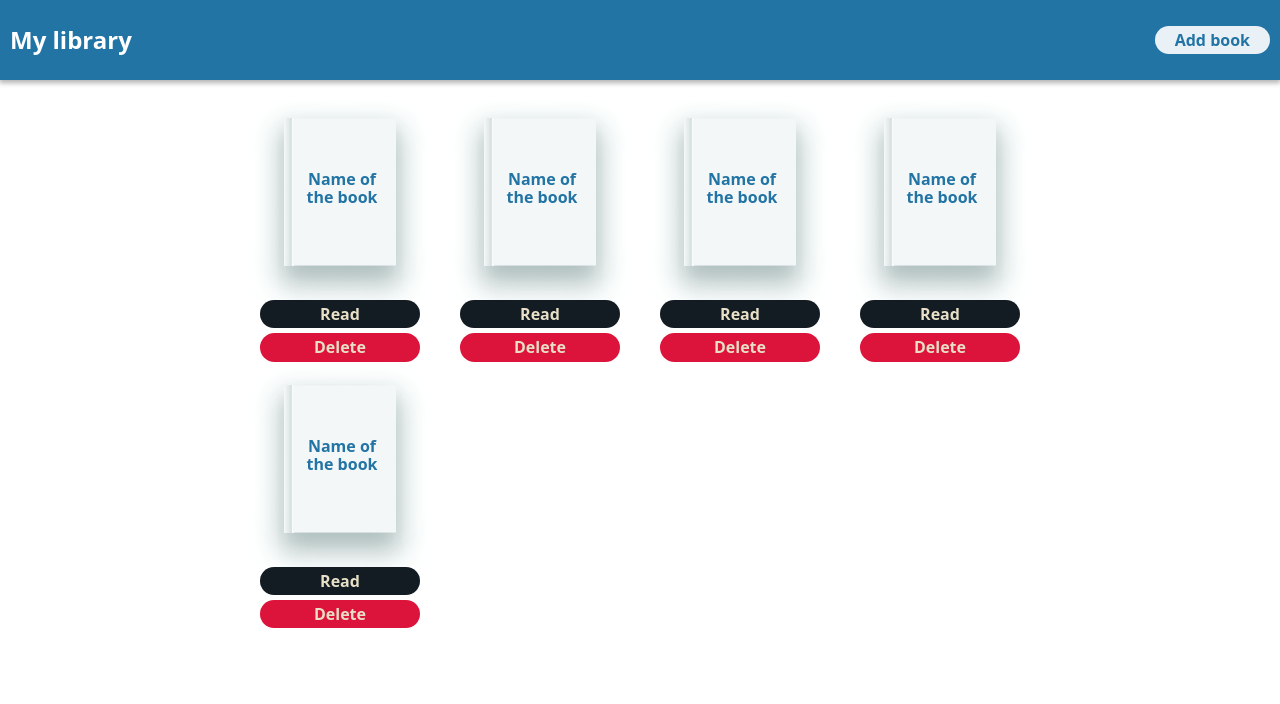
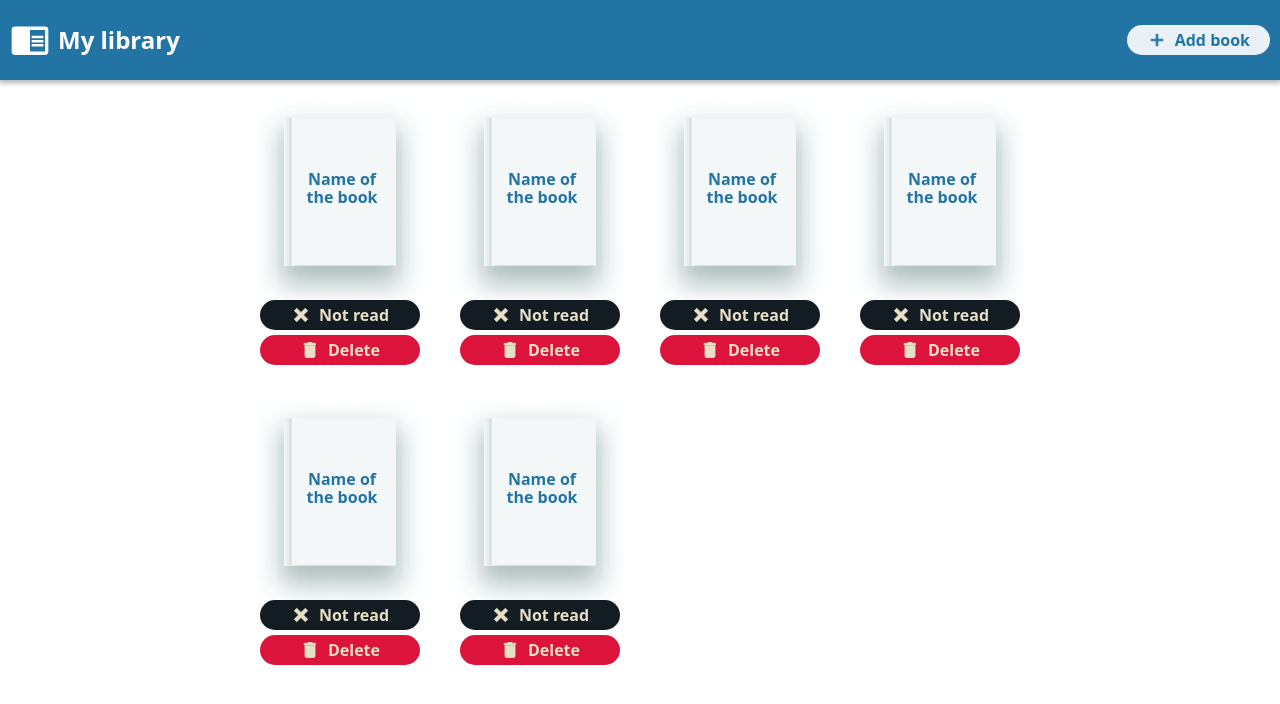
Before and after one commit to seralv/libary-project, a plain HTML site: page index.html in a window 1280 px wide. Drawn offline with Linux system fonts and the light colour scheme.

Commit message:
Frontend without forms

```diff
--- a/css/style.css
+++ b/css/style.css
@@ -1,16 +1,31 @@
 @import url("https://fonts.googleapis.com/css2?family=Montserrat:ital,wght@0,100..900;1,100..900&display=swap");
 
 :root {
-  --ucla-blue: #2274a5ff;
-  --pearl: #e7dfc6ff;
-  --alice-blue: #e9f1f7ff;
-  --rich-black: #131b23ff;
-  --cinereous: #816c61ff;
+  --ucla-blue: #2274a5;
+  --pearl: #e7dfc6;
+  --alice-blue: #e9f1f7;
+  --rich-black: #131b23;
+  --cinereous: #816c61;
 }
 
 html {
   font-family: "Montserrat", serif;
   background-color: #fff;
+}
+
+button {
+  display: flex;
+  justify-content: center;
+  align-items: center;
+  font-weight: 600;
+  border-radius: 50px;
+  border: none;
+  padding: 5px 20px;
+}
+
+svg {
+  width: 20px;
+  margin-right: 8px;
 }
 
 .container {
@@ -22,6 +37,12 @@ html {
     padding: 10px;
     margin-bottom: 20px;
     box-shadow: 0px 2px 5px 1px rgba(0, 0, 0, 0.3);
+    .logo {
+      display: flex;
+    }
+    .isotype {
+      width: 40px;
+    }
     h1 {
       color: #fff;
       font-weight: 900;
@@ -30,10 +51,6 @@ html {
     button {
       background-color: var(--alice-blue);
       color: var(--ucla-blue);
-      font-weight: 600;
-      border-radius: 50px;
-      border: none;
-      padding: 5px 20px;
     }
   }
   .books {
@@ -44,14 +61,12 @@ html {
       display: flex;
       flex-direction: column;
       .cover {
-        background-color: darkseagreen;
         background-image: url("/images/whiteBook.png");
         background-repeat: no-repeat;
         height: 200px;
         display: flex;
         justify-content: center;
         text-align: center;
-        /* align-items: center; */
         padding: 70px 57px 0 61px;
         span {
           font-weight: 800;
@@ -61,12 +76,8 @@ html {
       .buttons {
         display: flex;
         flex-direction: column;
-        padding: 0 20px;
+        padding: 0 20px 30px;
         button {
-          font-weight: 600;
-          border-radius: 50px;
-          border: none;
-          padding: 5px 20px;
           margin-bottom: 5px;
         }
         .read {
--- a/index.html
+++ b/index.html
@@ -7,16 +7,34 @@
     <link href="css/style.css" rel="stylesheet" />
     <link href="css/modern-normalize.css" rel="stylesheet" />
     <link rel="icon" type="image/x-icon" href="images/favicon.ico" />
-    <link
-      href="https://cdn.jsdelivr.net/npm/@mdi/font@7.4.47/css/materialdesignicons.min.css"
-    />
   </head>
   <body>
     <div class="container">
       <header>
-        <h1>My library</h1>
+        <div class="logo">
+          <svg
+            xmlns="http://www.w3.org/2000/svg"
+            viewBox="0 0 24 24"
+            class="isotype"
+          >
+            <title>book-open</title>
+            <path
+              d="M13,12H20V13.5H13M13,9.5H20V11H13M13,14.5H20V16H13M21,4H3A2,2 0 0,0 1,6V19A2,2 0 0,0 3,21H21A2,2 0 0,0 23,19V6A2,2 0 0,0 21,4M21,19H12V6H21"
+              stroke="none"
+              fill="#fff"
+            />
+          </svg>
+          <h1>My library</h1>
+        </div>
         <button type="button">
-          <span class="mdi mdi-plus"></span>
+          <svg xmlns="http://www.w3.org/2000/svg" viewBox="0 0 24 24">
+            <title>plus</title>
+            <path
+              d="M19,13H13V19H11V13H5V11H11V5H13V11H19V13Z"
+              stroke="#2274a5"
+              fill="#2274a5"
+            />
+          </svg>
           Add book
         </button>
       </header>
@@ -26,8 +44,28 @@
             <span>Name of the book</span>
           </div>
           <div class="buttons">
-            <button type="button" class="read">Read</button>
-            <button type="button" class="delete">Delete</button>
+            <button type="button" class="read">
+              <svg xmlns="http://www.w3.org/2000/svg" viewBox="0 0 24 24">
+                <title>close-thick</title>
+                <path
+                  d="M20 6.91L17.09 4L12 9.09L6.91 4L4 6.91L9.09 12L4 17.09L6.91 20L12 14.91L17.09 20L20 17.09L14.91 12L20 6.91Z"
+                  stroke="#e7dfc6"
+                  fill="#e7dfc6"
+                />
+              </svg>
+              Not read
+            </button>
+            <button type="button" class="delete">
+              <svg xmlns="http://www.w3.org/2000/svg" viewBox="0 0 24 24">
+                <title>delete</title>
+                <path
+                  d="M19,4H15.5L14.5,3H9.5L8.5,4H5V6H19M6,19A2,2 0 0,0 8,21H16A2,2 0 0,0 18,19V7H6V19Z"
+                  stroke="#e7dfc6"
+                  fill="#e7dfc6"
+                />
+              </svg>
+              Delete
+            </button>
           </div>
         </div>
         <div class="book">
@@ -35,8 +73,28 @@
             <span>Name of the book</span>
           </div>
           <div class="buttons">
-            <button type="button" class="read">Read</button>
-            <button type="button" class="delete">Delete</button>
+            <button type="button" class="read">
+              <svg xmlns="http://www.w3.org/2000/svg" viewBox="0 0 24 24">
+                <title>close-thick</title>
+                <path
+                  d="M20 6.91L17.09 4L12 9.09L6.91 4L4 6.91L9.09 12L4 17.09L6.91 20L12 14.91L17.09 20L20 17.09L14.91 12L20 6.91Z"
+                  stroke="#e7dfc6"
+                  fill="#e7dfc6"
+                />
+              </svg>
+              Not read
+            </button>
+            <button type="button" class="delete">
+              <svg xmlns="http://www.w3.org/2000/svg" viewBox="0 0 24 24">
+                <title>delete</title>
+                <path
+                  d="M19,4H15.5L14.5,3H9.5L8.5,4H5V6H19M6,19A2,2 0 0,0 8,21H16A2,2 0 0,0 18,19V7H6V19Z"
+                  stroke="#e7dfc6"
+                  fill="#e7dfc6"
+                />
+              </svg>
+              Delete
+            </button>
           </div>
         </div>
         <div class="book">
@@ -44,8 +102,28 @@
             <span>Name of the book</span>
           </div>
           <div class="buttons">
-            <button type="button" class="read">Read</button>
-            <button type="button" class="delete">Delete</button>
+            <button type="button" class="read">
+              <svg xmlns="http://www.w3.org/2000/svg" viewBox="0 0 24 24">
+                <title>close-thick</title>
+                <path
+                  d="M20 6.91L17.09 4L12 9.09L6.91 4L4 6.91L9.09 12L4 17.09L6.91 20L12 14.91L17.09 20L20 17.09L14.91 12L20 6.91Z"
+                  stroke="#e7dfc6"
+                  fill="#e7dfc6"
+                />
+              </svg>
+              Not read
+            </button>
+            <button type="button" class="delete">
+              <svg xmlns="http://www.w3.org/2000/svg" viewBox="0 0 24 24">
+                <title>delete</title>
+                <path
+                  d="M19,4H15.5L14.5,3H9.5L8.5,4H5V6H19M6,19A2,2 0 0,0 8,21H16A2,2 0 0,0 18,19V7H6V19Z"
+                  stroke="#e7dfc6"
+                  fill="#e7dfc6"
+                />
+              </svg>
+              Delete
+            </button>
           </div>
         </div>
         <div class="book">
@@ -53,8 +131,28 @@
             <span>Name of the book</span>
           </div>
           <div class="buttons">
-            <button type="button" class="read">Read</button>
-            <button type="button" class="delete">Delete</button>
+            <button type="button" class="read">
+              <svg xmlns="http://www.w3.org/2000/svg" viewBox="0 0 24 24">
+                <title>close-thick</title>
+                <path
+                  d="M20 6.91L17.09 4L12 9.09L6.91 4L4 6.91L9.09 12L4 17.09L6.91 20L12 14.91L17.09 20L20 17.09L14.91 12L20 6.91Z"
+                  stroke="#e7dfc6"
+                  fill="#e7dfc6"
+                />
+              </svg>
+              Not read
+            </button>
+            <button type="button" class="delete">
+              <svg xmlns="http://www.w3.org/2000/svg" viewBox="0 0 24 24">
+                <title>delete</title>
+                <path
+                  d="M19,4H15.5L14.5,3H9.5L8.5,4H5V6H19M6,19A2,2 0 0,0 8,21H16A2,2 0 0,0 18,19V7H6V19Z"
+                  stroke="#e7dfc6"
+                  fill="#e7dfc6"
+                />
+              </svg>
+              Delete
+            </button>
           </div>
         </div>
         <div class="book">
@@ -62,8 +160,57 @@
             <span>Name of the book</span>
           </div>
           <div class="buttons">
-            <button type="button" class="read">Read</button>
-            <button type="button" class="delete">Delete</button>
+            <button type="button" class="read">
+              <svg xmlns="http://www.w3.org/2000/svg" viewBox="0 0 24 24">
+                <title>close-thick</title>
+                <path
+                  d="M20 6.91L17.09 4L12 9.09L6.91 4L4 6.91L9.09 12L4 17.09L6.91 20L12 14.91L17.09 20L20 17.09L14.91 12L20 6.91Z"
+                  stroke="#e7dfc6"
+                  fill="#e7dfc6"
+                />
+              </svg>
+              Not read
+            </button>
+            <button type="button" class="delete">
+              <svg xmlns="http://www.w3.org/2000/svg" viewBox="0 0 24 24">
+                <title>delete</title>
+                <path
+                  d="M19,4H15.5L14.5,3H9.5L8.5,4H5V6H19M6,19A2,2 0 0,0 8,21H16A2,2 0 0,0 18,19V7H6V19Z"
+                  stroke="#e7dfc6"
+                  fill="#e7dfc6"
+                />
+              </svg>
+              Delete
+            </button>
+          </div>
+        </div>
+        <div class="book">
+          <div class="cover">
+            <span>Name of the book</span>
+          </div>
+          <div class="buttons">
+            <button type="button" class="read">
+              <svg xmlns="http://www.w3.org/2000/svg" viewBox="0 0 24 24">
+                <title>close-thick</title>
+                <path
+                  d="M20 6.91L17.09 4L12 9.09L6.91 4L4 6.91L9.09 12L4 17.09L6.91 20L12 14.91L17.09 20L20 17.09L14.91 12L20 6.91Z"
+                  stroke="#e7dfc6"
+                  fill="#e7dfc6"
+                />
+              </svg>
+              Not read
+            </button>
+            <button type="button" class="delete">
+              <svg xmlns="http://www.w3.org/2000/svg" viewBox="0 0 24 24">
+                <title>delete</title>
+                <path
+                  d="M19,4H15.5L14.5,3H9.5L8.5,4H5V6H19M6,19A2,2 0 0,0 8,21H16A2,2 0 0,0 18,19V7H6V19Z"
+                  stroke="#e7dfc6"
+                  fill="#e7dfc6"
+                />
+              </svg>
+              Delete
+            </button>
           </div>
         </div>
       </section>
```
